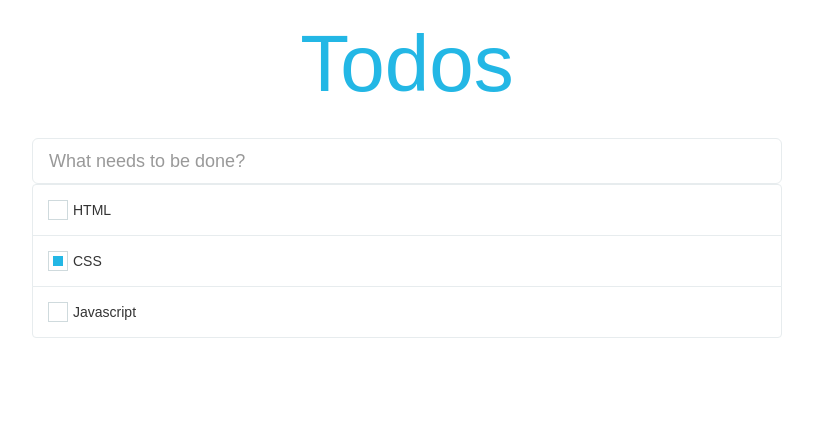
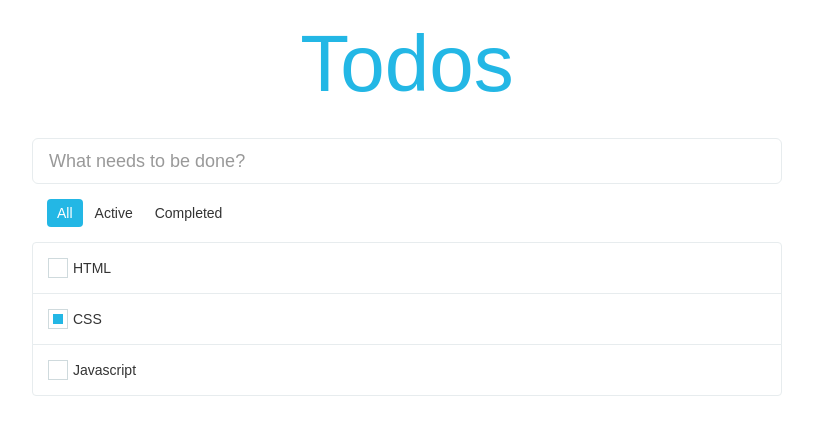
Before and after one commit to hckang80/hello-react, a React (Create React App) app in the folder v2/: page / in a window 1280 px wide. Shown: the top 432 px of the page, without its empty margins (233-1046 px from the left). Built offline with nearby package versions, Linux system fonts and the light colour scheme.

Commit message:
Add tab filtering

```diff
--- a/v2/src/App.js
+++ b/v2/src/App.js
@@ -2,6 +2,7 @@ import React, { Component } from 'react';
 import TodoListTemplate from './components/TodoListTemplate';
 import Form from './components/Form';
 import TodoItemList from './components/TodoItemList';
+import TodoNavList from './components/TodoNavList';
 
 import './App.css';
 
@@ -13,9 +14,9 @@ class App extends Component {
       { id: 1, content: 'CSS', completed: true },
       { id: 2, content: 'Javascript', completed: false },
     ],
-    // status: 'all',
+    status: 'all',
   };
-  // nav = ['all', 'active', 'completed'];
+  nav = ['all', 'active', 'completed'];
 
   getMax() {
     return Math.max(...this.generatorId()) + 1;
@@ -87,26 +88,44 @@ class App extends Component {
   //   });
   // };
 
-  // activeChangeNav = (filter) => {
-  //   this.setState({
-  //     status: filter,
-  //   });
-  // };
+  activeChangeNav = (filter) => {
+    this.setState({
+      status: filter,
+    });
+  };
 
   render() {
-    const { name, todos } = this.state;
+    const { name, todos, status } = this.state;
     const {
-      addTodo, setValue, toggleCompleted, removeTodo,
+      addTodo,
+      setValue,
+      toggleCompleted,
+      removeTodo,
+      nav,
+      activeChangeNav,
     } = this;
-
+    let filterTodo;
+    if (status === 'active') {
+      filterTodo = todos.filter(todo => !todo.completed);
+    } else if (status === 'completed') {
+      filterTodo = todos.filter(todo => todo.completed);
+    } else {
+      filterTodo = todos;
+    }
     return (
       <TodoListTemplate
         form={<Form name={name} addTodo={addTodo} setValue={setValue} />}
       >
+        <TodoNavList
+          nav={nav}
+          status={status}
+          activeChangeNav={activeChangeNav}
+        />
         <TodoItemList
           todos={todos}
           toggleCompleted={toggleCompleted}
           removeTodo={removeTodo}
+          filterTodo={filterTodo}
         />
       </TodoListTemplate>
     );
--- a/v2/src/components/TodoItemList.js
+++ b/v2/src/components/TodoItemList.js
@@ -3,11 +3,11 @@ import TodoItem from './TodoItem';
 
 class TodoItemList extends Component {
   shouldComponentUpdate(nextProps, nextState) {
-    return this.props.todos !== nextProps.todos;
+    return this.props.filterTodo !== nextProps.filterTodo;
   }
   render() {
-    const { todos, toggleCompleted, removeTodo } = this.props;
-    const todoList = todos.map(todo => (
+    const { filterTodo, toggleCompleted, removeTodo } = this.props;
+    const todoList = filterTodo.map(todo => (
       <TodoItem
         {...todo}
         key={todo.id}
--- /dev/null
+++ b/v2/src/components/TodoNavList.js
@@ -0,0 +1,21 @@
+import React, { Component } from 'react';
+
+class TodoNavList extends Component {
+  render() {
+    const { nav, status, activeChangeNav } = this.props;
+    const navList = nav.map((item, index) => (
+      <li
+        key={index}
+        id={item}
+        className={item === status ? 'active' : ''}
+        onClick={() => activeChangeNav(item)}
+      >
+        <a>{item}</a>
+      </li>
+    ));
+
+    return <ul className="nav nav-xs nav-pills">{navList}</ul>;
+  }
+}
+
+export default TodoNavList;
```
